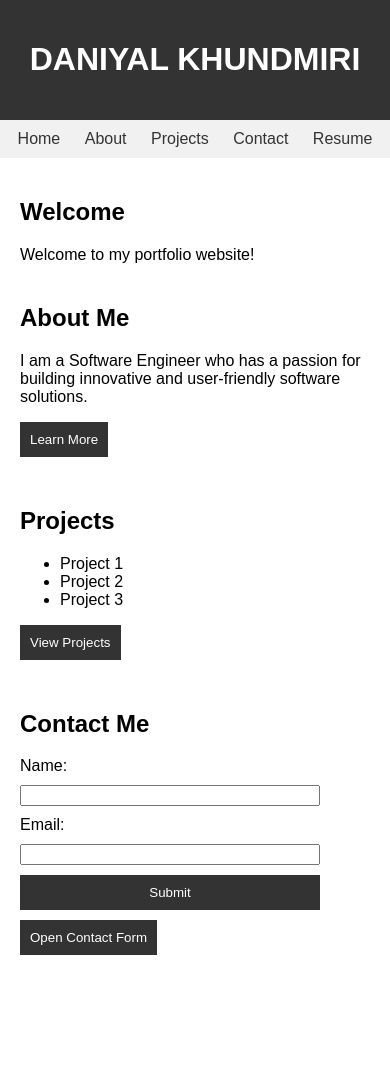
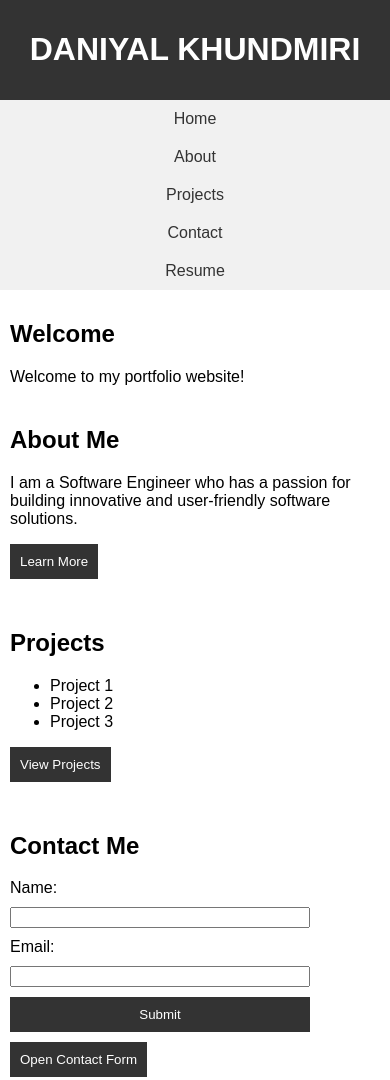
Before and after one commit to dkhundmiri23/business-portfolio, a plain HTML site: page index.html in a window 390 px wide. Before the commit the page ends 1025 px from the top, so only its background shows below. Drawn offline with nearby package versions, Linux system fonts and the light colour scheme; a script that the page names is missing.

Commit message:
this should work

```diff
--- a/index.html
+++ b/index.html
@@ -3,6 +3,7 @@
 <head>
   <title>Portfolio</title>
   <link rel="stylesheet" type="text/css" href="style.css">
+  <meta name="viewport" content="width=device-width, initial-scale=1.0">
 </head>
 <body>
   <header>
--- a/style.css
+++ b/style.css
@@ -96,3 +96,32 @@
     right: 20px;
     cursor: pointer;
   }
+
+@media screen and (max-width: 768px) {
+  header {
+    padding: 10px;
+  }
+
+  nav ul {
+    display: flex;
+    flex-wrap: wrap;
+    justify-content: center;
+  }
+
+  nav li {
+    width: 50%;
+  }
+
+  main {
+    padding: 10px;
+  }
+
+  section h2 {
+    font-size: 24px;
+  }
+
+  .modal-content {
+    margin: 10% auto;
+    width: 90%;
+  }
+}
```
